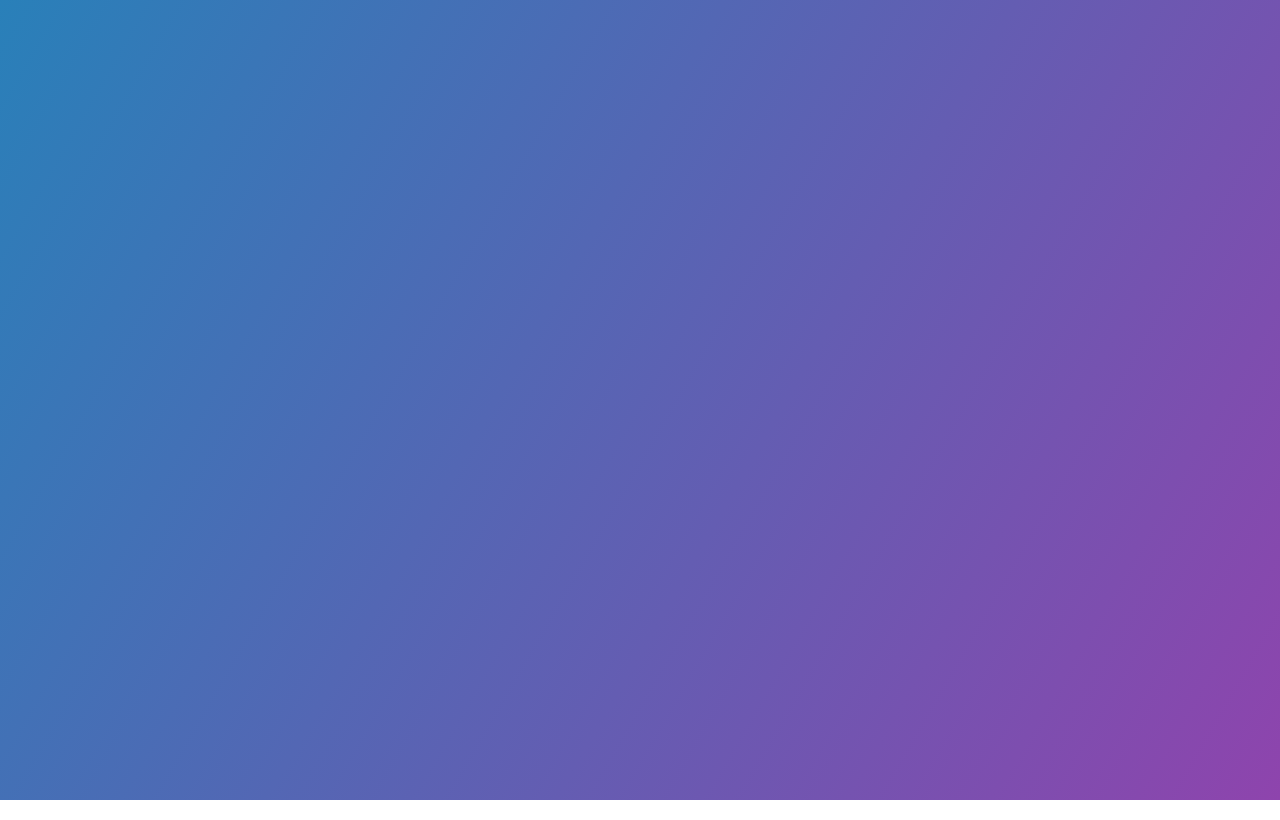
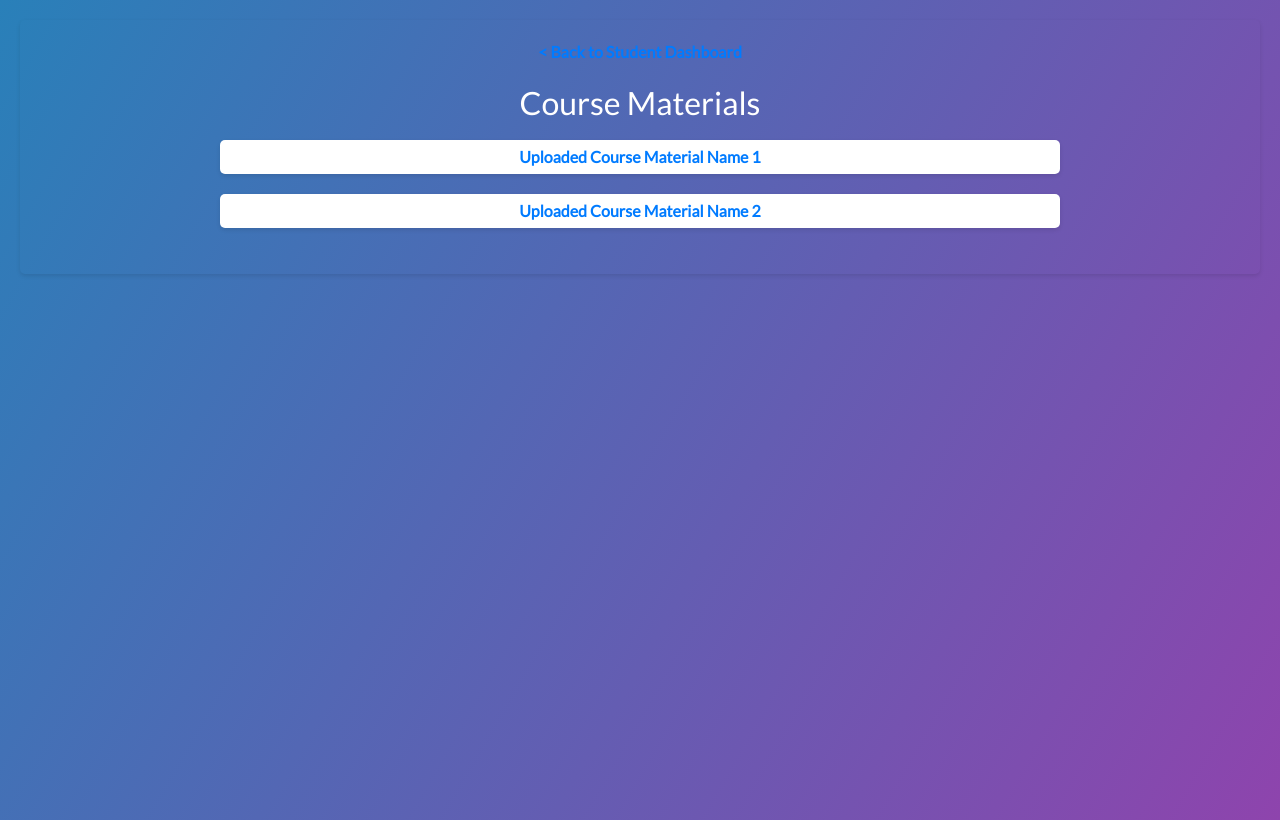
Before and after one commit to BimsaraAnjanaJay/MERN_Project, a React (Create React App) app in the folder client/: page /course/1 in a window 1280 px wide. Before the commit this address had no page. Built offline with nearby package versions, Linux system fonts and the light colour scheme.

Commit message:
add course material page

```diff
--- a/client/src/App.js
+++ b/client/src/App.js
@@ -8,6 +8,7 @@ import StudentHome from './Pages/StudentInterface/StudentHome';
 import StudentDashboard from './Pages/StudentInterface/StudentDashboard';
 import StudentProfile from './Pages/StudentInterface/StudentProfile';
 import StudentAssignments from './Pages/StudentInterface/StudentAssignments';
+import CourseContent from './Pages/StudentInterface/CourseContent';
 
 import LecturerHome from './Pages/LecturerInterface/LecturerHome';
 import LecturerDashboard from './Pages/LecturerInterface/LecturerDashboard';
@@ -39,6 +40,7 @@ function App() {
             <Route path="/studentdashboard" element={<StudentDashboard />} />
             <Route path="/studentprofile" element={<StudentProfile />} />
             <Route path="/studentassignments" element={<StudentAssignments />} />
+            <Route path="/course/:courseTitle" element={<CourseContent />} />
           <Route path="/lecturerhome" element={<LecturerHome />} />
             <Route path="/lecturerdashboard" element={<LecturerDashboard />} />
             <Route path="/lecturerprofile" element={<LecturerProfile />} />
--- /dev/null
+++ b/client/src/Pages/StudentInterface/CourseContent.css
@@ -0,0 +1,55 @@
+/* Style for the course content */
+.course_content {
+    padding: 20px;
+    text-align: center;
+    background-color: #f5f5f500;
+    border-radius: 5px;
+    box-shadow: 0 2px 4px rgba(0, 0, 0, 0.1);
+    margin: 20px;
+  }
+
+  /* Style for the back button */
+  .back-button {
+    text-decoration: none;
+    color: #000; /* Black color for links */
+    font-weight: bold;
+    display: block;
+    margin-bottom: 20px;
+    text-align: center;
+  }
+
+  .back-button:hover {
+    text-decoration: underline;
+  }
+
+  /* Style for the course materials list */
+  .course_content ul {
+    list-style-type: none;
+    padding: 0;
+    display: flex;
+    flex-direction: column;
+    align-items: center;
+  }
+
+  /* Style for course material items */
+  .course_content li {
+    margin: 10px 0;
+    padding: 5px;
+    background-color: #fff;
+    border-radius: 5px;
+    box-shadow: 0 2px 4px rgba(0, 0, 0, 0.1);
+    text-align: center;
+    width: 70%; /* Adjust the width as needed */
+  }
+
+  /* Style for course material links */
+  .course_content a {
+    text-decoration: none;
+    font-weight: bold;
+    color: #007bff; /* Blue color for links */
+  }
+
+  /* Style for course material links on hover */
+  .course_content a:hover {
+    text-decoration: underline;
+  }
--- /dev/null
+++ b/client/src/Pages/StudentInterface/CourseContent.js
@@ -0,0 +1,41 @@
+import React, { useEffect, useState } from 'react';
+import { Link } from 'react-router-dom';
+import './CourseContent.css';
+
+export default function CourseContent({ courseTitle }) {
+  const [courseMaterials, setCourseMaterials] = useState([]);
+
+  useEffect(() => {
+    // Fetch course materials for the given courseTitle from your backend
+    // For demonstration purposes, we'll simulate fetching data with a setTimeout
+    setTimeout(() => {
+      // Replace this with actual data fetched from your backend
+      const materials = [
+        { id: 1, title: 'Uploaded Course Material Name 1', url: '/path-to-lecture-1' },
+        { id: 2, title: 'Uploaded Course Material Name 2', url: '/path-to-lecture-2' },
+        // Add more materials here
+      ];
+      setCourseMaterials(materials);
+    }, 1000); // Simulating a 1-second delay
+
+    // You can use a library like axios to make actual API requests
+  }, [courseTitle]);
+
+  return (
+    <div className="course_content">
+      <Link to="/studentdashboard" className="back-button">
+        &lt; Back to Student Dashboard
+      </Link>
+      <h2>Course Materials</h2>
+      <ul>
+        {courseMaterials.map((material) => (
+          <li key={material.id}>
+            <a href={material.url} target="_blank" rel="noopener noreferrer">
+              {material.title}
+            </a>
+          </li>
+        ))}
+      </ul>
+    </div>
+  );
+}
--- a/client/src/Pages/StudentInterface/StudentDashboard.js
+++ b/client/src/Pages/StudentInterface/StudentDashboard.js
@@ -1,11 +1,13 @@
 import React, { useState } from 'react';
-import Button from 'react-bootstrap/Button';
 import Card from 'react-bootstrap/Card';
 import './StudentDashboard.css';
 import NavSideBar from '../../Components/NavigationBar/NavSideBar';
+import CourseContent from './CourseContent';
+import { Link } from 'react-router-dom';
 
 export default function StudentDashboard() {
   const [sidebar, setSidebar] = useState(' ');
+  const [selectedCourse, setSelectedCourse] = useState(null);
   const showSidebar = () => setSidebar(!sidebar);
 
   return (
@@ -14,44 +16,18 @@ export default function StudentDashboard() {
       <div className='stu_dash_studentdashboard'>
         <Card className='stu_dash_dashboard-card01'>
           <Card.Body>
-            <Card.Title className="stu_dash_dashboard-card-title01">Computer Network</Card.Title>
+            <Card.Title className="stu_dash_dashboard-card-title01"> Computer Network</Card.Title>
             <Card.Text className="stu_dash_dashboard-card-text01">
-              Explore the world of computer networks and connectivity.
+              For Course Materials clicks the Go to the Module
             </Card.Text>
-            <Button variant="primary" className="stu_dash_dashboard-button01">Go to the Module</Button>
+            <Link to="/course/computer-network" className="stu_dash_dashboard-button01">
+              Go to the Module
+            </Link>
           </Card.Body>
         </Card>
 
-        <Card className='stu_dash_dashboard-card02'>
-          <Card.Body>
-            <Card.Title className="stu_dash_dashboard-card-title02">Mathematic Methods</Card.Title>
-            <Card.Text className="stu_dash_dashboard-card-text02">
-              Explore the world of computer networks and connectivity.
-            </Card.Text>
-            <Button variant="primary" className="stu_dash_dashboard-button02">Go to the Module</Button>
-          </Card.Body>
-        </Card>
-
-        <Card className='stu_dash_dashboard-card03'>
-          <Card.Body>
-            <Card.Title className="stu_dash_dashboard-card-title03">Software engineering</Card.Title>
-            <Card.Text className="stu_dash_dashboard-card-text03">
-              Explore the world of computer networks and connectivity.
-            </Card.Text>
-            <Button variant="primary" className="stu_dash_dashboard-button03">Go to the Module</Button>
-          </Card.Body>
-        </Card>
-
-        <Card className='stu_dash_dashboard-card04'>
-          <Card.Body>
-            <Card.Title className="stu_dash_dashboard-card-title04">Functional Programming</Card.Title>
-            <Card.Text className="stu_dash_dashboard-card-text04">
-              Explore the world of computer networks and connectivity.
-            </Card.Text>
-            <Button variant="primary" className="stu_dash_dashboard-button04">Go to the Module</Button>
-          </Card.Body>
-        </Card>
+        {selectedCourse && <CourseContent courseTitle={selectedCourse} />}
       </div>
     </div>
-  )
+  );
 }
```
